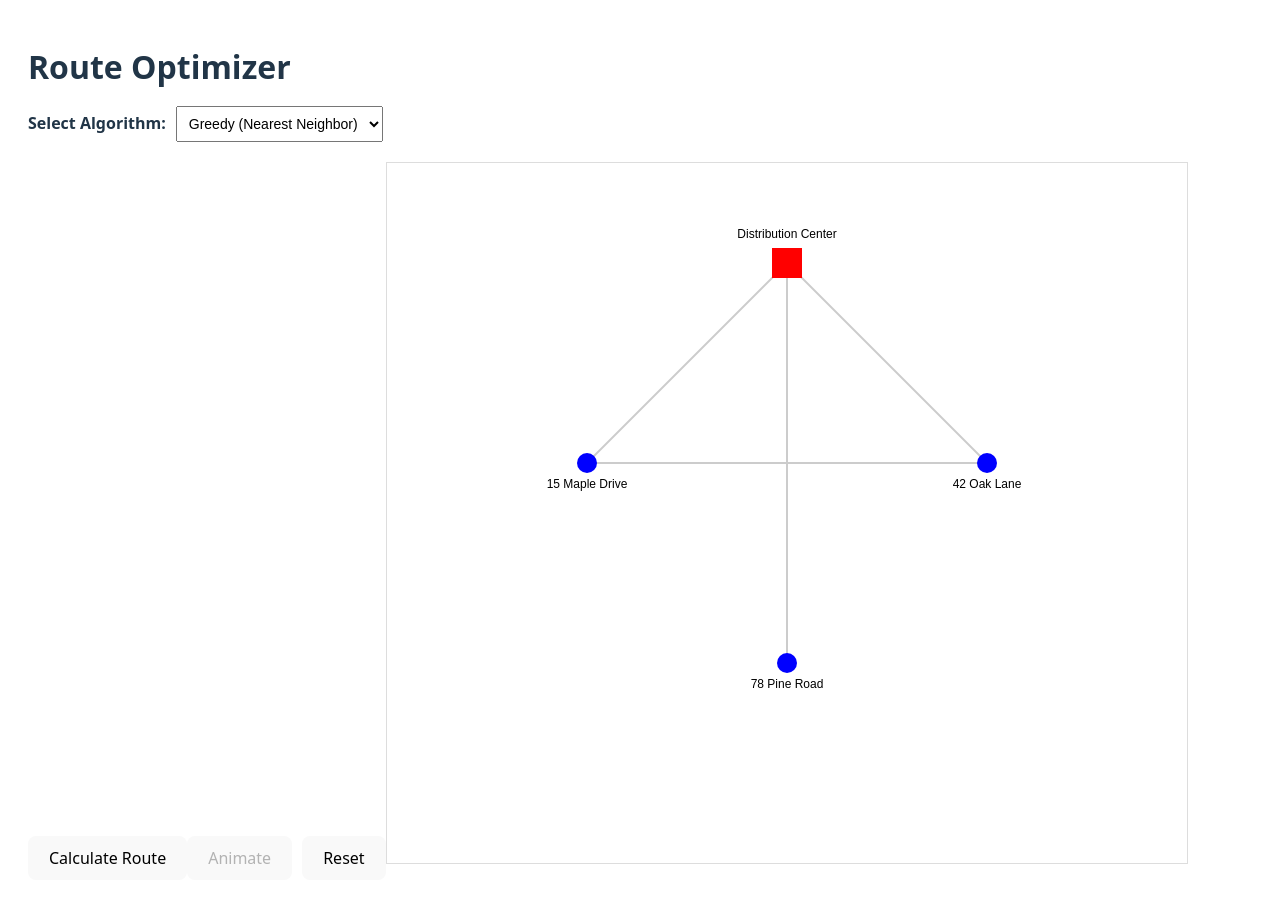
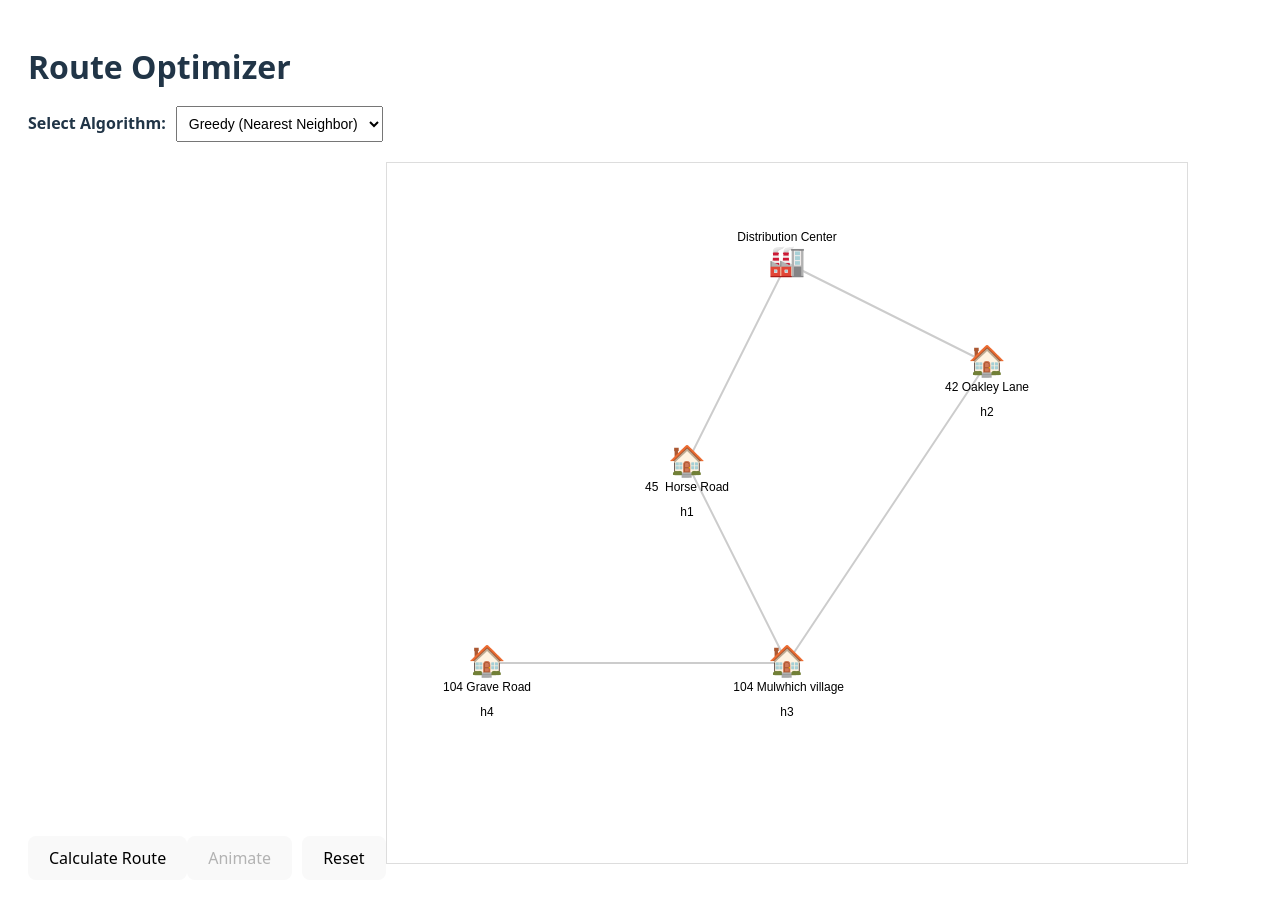
Before and after one commit to rafmando/route-bot, a React app in the folder frontend/: page / in a window 1280 px wide. Shown: the top 902 px of the page. Built offline with nearby package versions, Linux system fonts and the light colour scheme; the HTML template or start-up script is replaced by a standard one.

Commit message:
feat: add icons and address notes

```diff
--- a/frontend/src/components/Map/MapCanvas.tsx
+++ b/frontend/src/components/Map/MapCanvas.tsx
@@ -58,29 +58,26 @@ export function MapCanvas({ map, route = [], vanPosition }: Props) {
 
 
 
-        // Draw warehouse (red square)
-        ctx.fillStyle = 'red';
-        ctx.fillRect(map.warehouse.x - 15, map.warehouse.y - 15, 30, 30);
 
-        // Draw houses (blue circles)
+        // warehouse
+        ctx.font = '30px Arial';
+        ctx.textAlign = 'center';
+        ctx.textBaseline = 'middle';
+        ctx.fillText('🏭', map.warehouse.x, map.warehouse.y);
+
+        // houses
         map.locations.forEach(location => {
             ctx.fillStyle = 'blue';
             ctx.beginPath();
             ctx.arc(location.x, location.y, 10, 0, Math.PI * 2);
-            ctx.fill();
+            ctx.fillText('🏠', location.x, location.y);
         });
 
         // Van
         if (vanPosition) {
-            ctx.fillStyle = 'orange';
             ctx.beginPath();
             ctx.arc(vanPosition.x, vanPosition.y, 12, 0, Math.PI * 2);
-            ctx.fill();
-
-            // Van outline
-            ctx.strokeStyle = 'black';
-            ctx.lineWidth = 2;
-            ctx.stroke();
+            ctx.fillText('🚚', vanPosition.x, vanPosition.y);
         }
 
         // Draw labels
@@ -94,7 +91,10 @@ export function MapCanvas({ map, route = [], vanPosition }: Props) {
         // House labels
         map.locations.forEach(location => {
             ctx.fillText(location.name, location.x, location.y + 25);
+            ctx.fillText(location.id, location.x, location.y + 50)
         });
+
+
 
     }, [map, route, vanPosition]);
 
--- a/frontend/src/data/sampleMap.ts
+++ b/frontend/src/data/sampleMap.ts
@@ -9,37 +9,50 @@ export const suburbanMap: Map = {
         x: 400,    // Center-ish
         y: 100,    // Top area
         name: 'Distribution Center',
+        notes: null,
         type: 'warehouse',
     },
 
     locations: [
         {
             id: 'h1',
-            x: 200,   // Match your blue circles!
+            x: 300,   // Match your blue circles!
             y: 300,
-            name: '15 Maple Drive',
+            name: '45  Horse Road',
+            notes:['Please delivery with no bags'],
             type: 'house',
         },
         {
             id: 'h2',
             x: 600,
-            y: 300,
-            name: '42 Oak Lane',
+            y: 200,
+            name: '42 Oakley Lane',
+            notes:['Please delivery with no bags'],
             type: 'house',
         },
         {
             id: 'h3',
             x: 400,
             y: 500,
-            name: '78 Pine Road',
+            name: ' 104 Mulwhich village',
+            notes:['Please delivery with no bags'],
+            type: 'house',
+        },
+          {
+            id: 'h4',
+            x: 100,
+            y: 500,
+            name: '104 Grave Road',
+            notes:['Please delivery with no bags'],
             type: 'house',
         },
     ],
 
     roads: [
-        { from: 'warehouse', to: 'h1', distance: 5.2 },
-        { from: 'warehouse', to: 'h2', distance: 7.1 },
-        { from: 'warehouse', to: 'h3', distance: 4.5 },
-        { from: 'h1', to: 'h2', distance: 3.5 },
+        { from: 'warehouse', to: 'h2', distance: 5.2 },
+        { from: 'h2', to: 'h3', distance: 7.1 },
+        { from: 'h3', to: 'h1', distance: 4.5 },
+        { from: 'h4', to: 'h3', distance: 4.5 },
+        { from: 'h1', to: 'warehouse', distance: 3.5 },
     ],
 };
--- a/frontend/src/types/map.ts
+++ b/frontend/src/types/map.ts
@@ -3,6 +3,7 @@ export interface Location {
   x: number;
   y: number;
   name: string;
+  notes: null | string[];
   type: 'warehouse' | 'house';
 }
 
```
